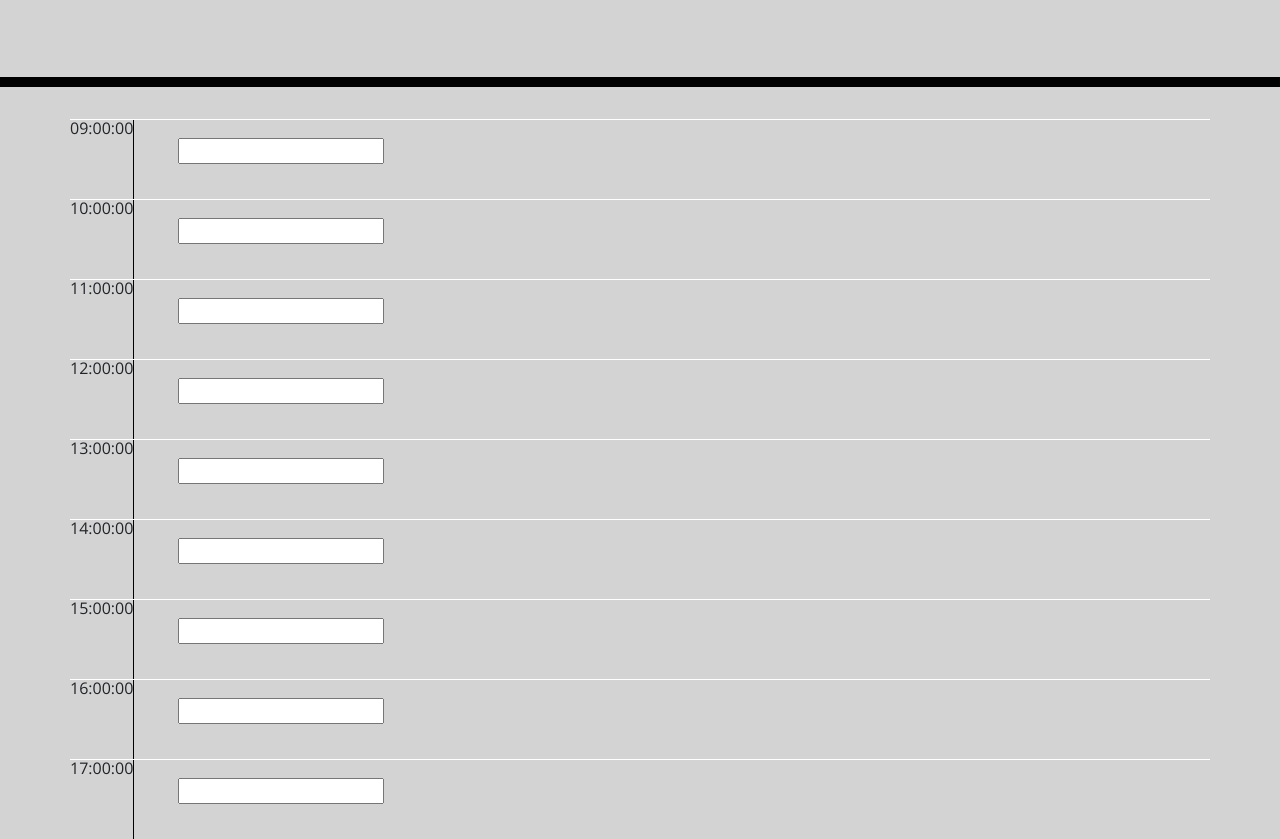
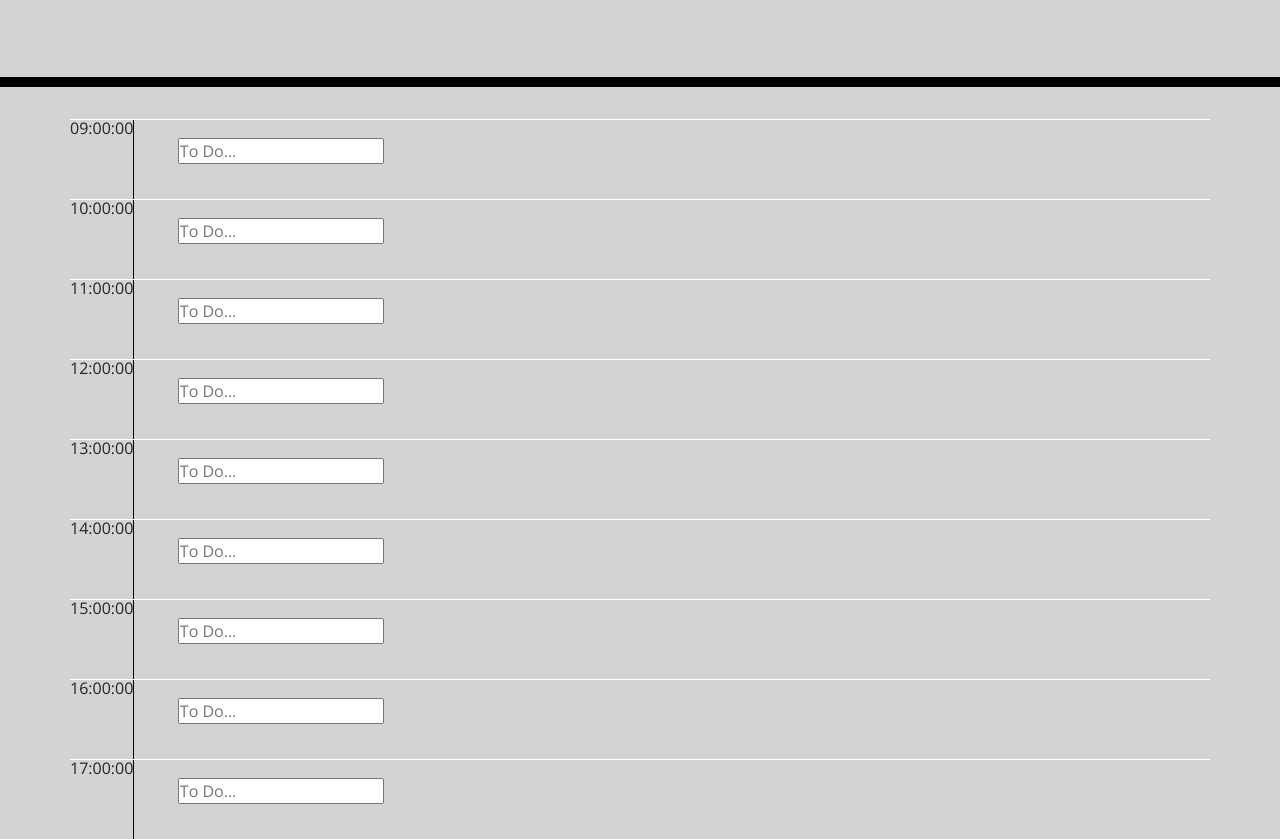
Before and after one commit to JCyberAI/workdayrut, a plain HTML site: page index.html in a window 1280 px wide. Shown: the part 181-1020 px from the top of the page. Drawn offline with nearby package versions, Linux system fonts and the light colour scheme.

Commit message:
commit on main

```diff
--- a/index.html
+++ b/index.html
@@ -4,6 +4,7 @@
     <meta charset="UTF-8" />
     <meta name="viewport" content="width=device-width, initial-scale=1.0" />
     <meta http-equiv="X-UA-Compatible" content="ie=edge" />
+    <link rel="icon" type="icon" href="favicon.ico">
     <link rel="stylesheet" href="https://stackpath.bootstrapcdn.com/bootstrap/4.3.1/css/bootstrap.min.css"/>
     <link rel="stylesheet" href="https://use.fontawesome.com/releases/v5.8.1/css/all.css" integrity="sha384-50oBUHEmvpQ+1lW4y57PTFmhCaXp0ML5d60M1M7uH2+nqUivzIebhndOJK28anvf" crossorigin="anonymous"/>
     <link href="https://fonts.googleapis.com/css?family=Open+Sans&display=swap" rel="stylesheet"/>
@@ -21,47 +22,47 @@
       <!-- Timeblocks go here -->
       <div class="row">09:00:00
         <div class="textspace">
-          <input type="text">
+          <input type="text" placeholder="To Do...">
         </div>
       </div>
       <div class="row">10:00:00
         <div class="textspace">
-          <input type="text">
+          <input type="text" placeholder="To Do...">
         </div>
       </div>
       <div class="row">11:00:00
         <div class="textspace">
-          <input type="text">
+          <input type="text" placeholder="To Do...">
         </div>
       </div>
       <div class="row">12:00:00
         <div class="textspace">
-          <input type="text">
+          <input type="text" placeholder="To Do...">
         </div>
       </div>
       <div class="row">13:00:00
         <div class="textspace">
-          <input type="text">
+          <input type="text" placeholder="To Do...">
         </div>
       </div>
       <div class="row">14:00:00
         <div class="textspace">
-          <input type="text">
+          <input type="text" placeholder="To Do...">
         </div>
       </div>
       <div class="row">15:00:00
         <div class="textspace">
-          <input type="text">
+          <input type="text" placeholder="To Do...">
         </div>
       </div>
       <div class="row">16:00:00
         <div class="textspace">
-          <input type="text">
+          <input type="text" placeholder="To Do...">
         </div>
       </div>
       <div class="row">17:00:00
         <div class="textspace">
-          <input type="text">
+          <input type="text" placeholder="To Do...">
         </div>
       </div>
     </div>
--- a/style.css
+++ b/style.css
@@ -18,7 +18,7 @@ textarea,
 .textspace {
   background: transparent;
   border: none;
-  resize: none;
+  resize: horizontal;
   color: #000000;
   border-left: 1px solid black;
   padding: 10px;
```
Also changed, not shown: script.js (+7 -1 lines), favicon.ico (added).
